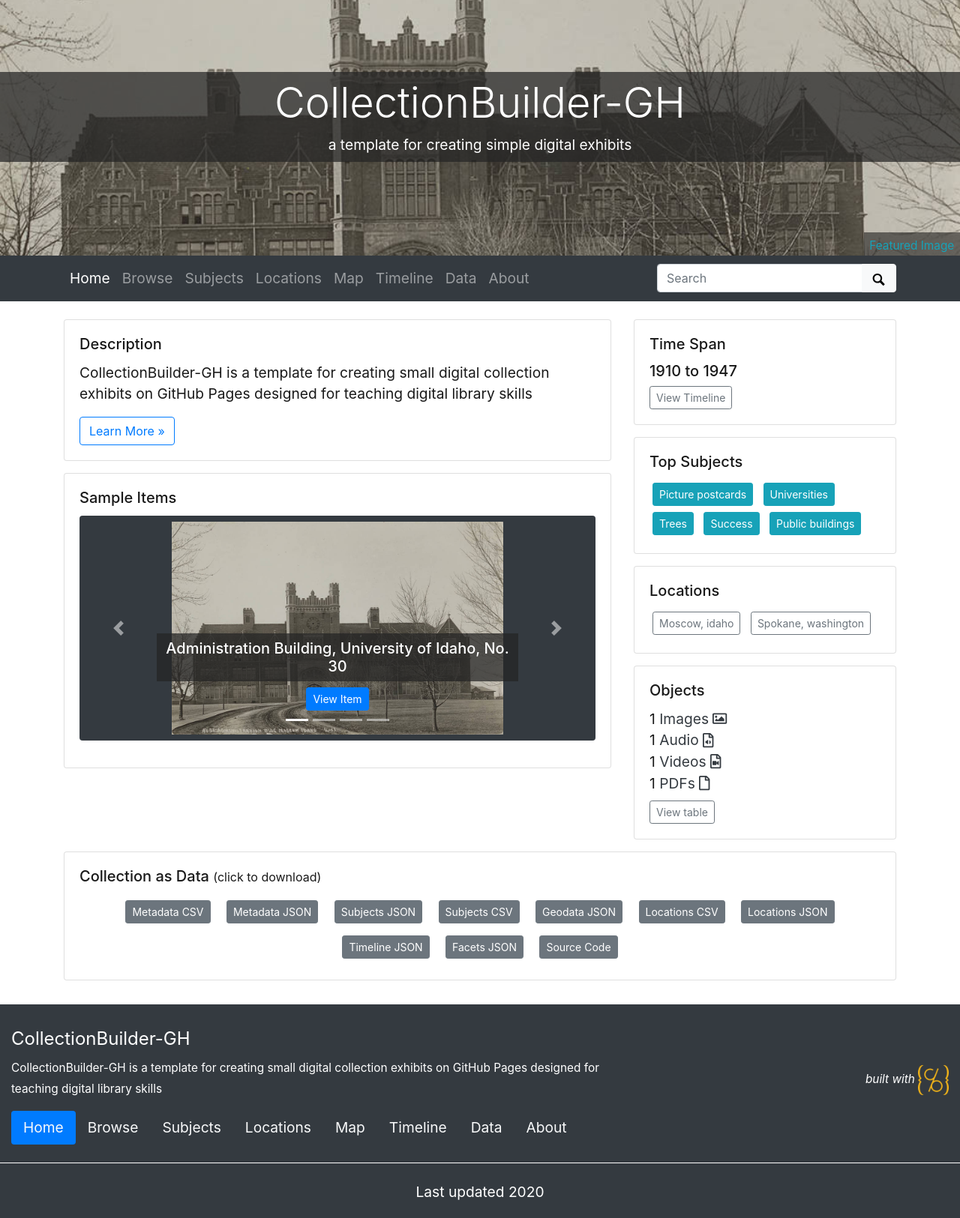
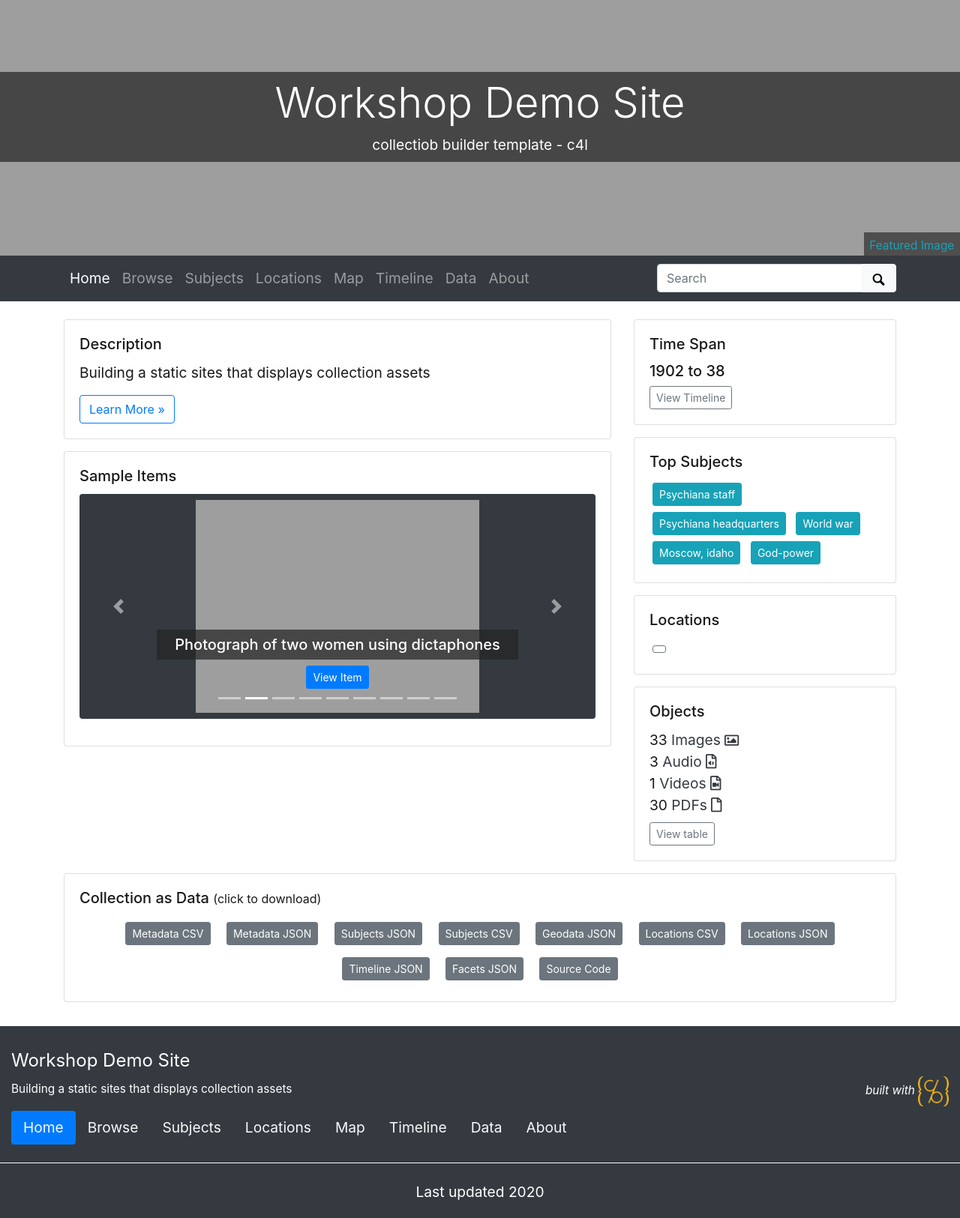
Before and after one commit to avloera/c4l-collectionbuilder-test, a Jekyll site: the page built from index.md, in a window 1280 px wide. Shown: the whole page at 75% size. Built offline with Jekyll 4.4.1, drawn with Linux system fonts in a browser that asks for light colours.

Commit message:
Update config file

```diff
--- a/_config.yml
+++ b/_config.yml
@@ -8,30 +8,30 @@
 # URL VARIABLES
 #
 # url is your gh-pages base, following the pattern: username.github.io
-url: https://collectionbuilder.github.io
+url: https://avloera.github.io
 # baseurl is your github repository's name prefixed with a /
-baseurl: /collectionbuilder-gh
+baseurl: /c4l-collectionbuilder-test
 # location of code, the full url to your github repository
-source-code: https://github.com/CollectionBuilder/collectionbuilder-gh
+source-code: https://github.com/avloera/c4l-collectionbuilder-test
 
 ##########
 # SITE SETTINGS
 #
 # title of site appears in banner
-title: CollectionBuilder-GH
+title: Workshop Demo Site
 # tagline, a short phrase that will appear throughout the site in the top banner
-tagline: a template for creating simple digital exhibits
+tagline: collectiob builder template - c4l
 # description appears in meta tags and other locations
 # this description might appear in search result lists, keep around 160 characters max
-description: "CollectionBuilder-GH is a template for creating small digital collection exhibits on GitHub Pages designed for teaching digital library skills"
+description: "Building a static sites that displays collection assets"
 # creator of the digital collection, to appear in meta tags; we typically use our GitHub usernames but feel free to just use your name
-author: CollectionBuilder
+author: avloera
 
 ##########
 # COLLECTION SETTINGS
 #
 # choose metadata: this is the name of the csv file in your _data directory that describes the objects in your collection
-metadata: demo-metadata
+metadata: psychiana_c4l_demo
 
 ##########
 # GOOGLE SERVICES [optional!]
```
